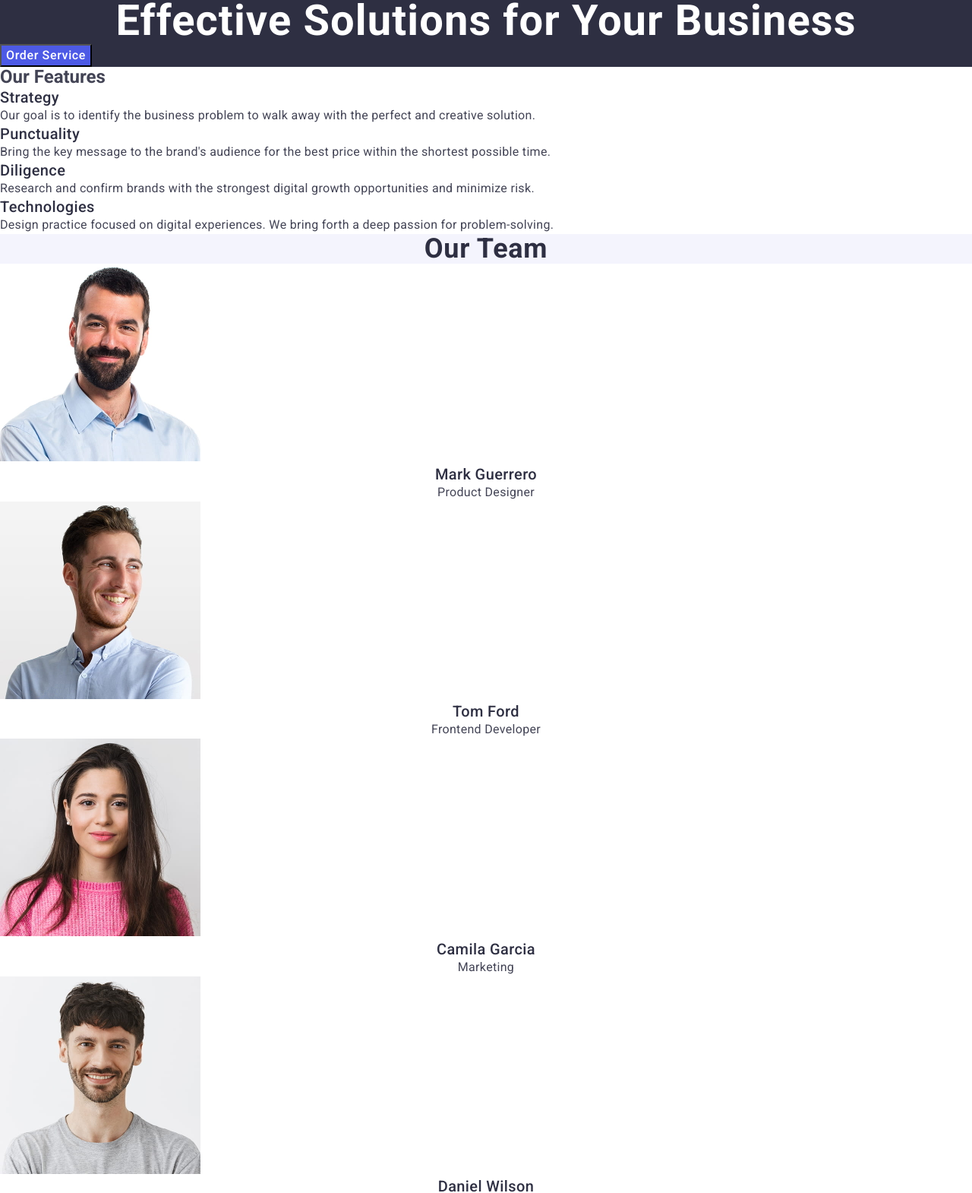
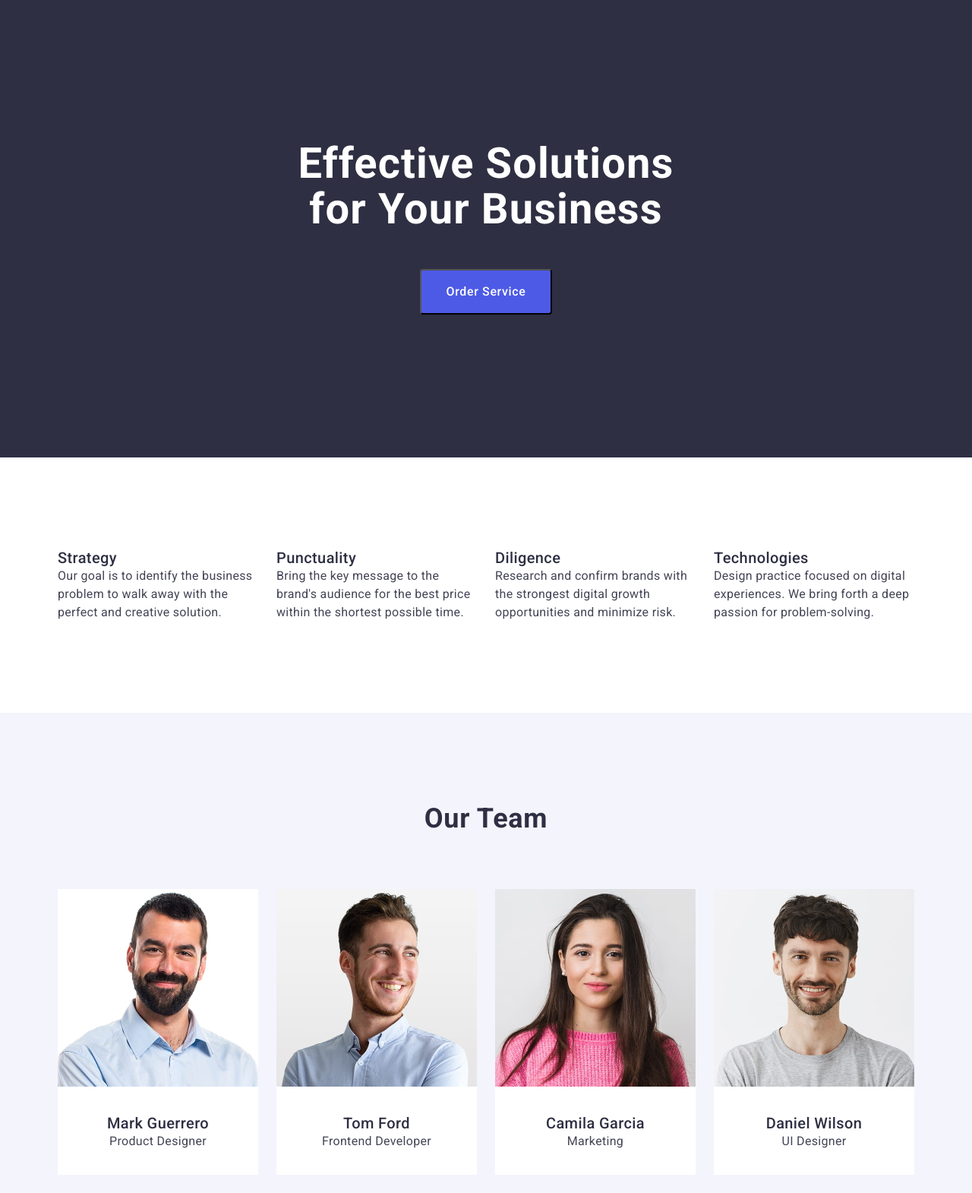
Before and after one commit to alla-degtyarova/goit-markup-hw-03, a plain HTML site: page index.html in a window 1280 px wide. Shown: the part 75-1645 px from the top of the page at 76% size. Drawn offline with nearby package versions, Linux system fonts and the light colour scheme.

Commit message:
add section hero, features, team

```diff
--- a/css/styles.css
+++ b/css/styles.css
@@ -116,17 +116,27 @@ a {
 /* -----------hero--------------- */
 .hero {
   background-color: #2e2f42;
+  padding-top: 188px;
+  padding-bottom: 188px;
 }
 
 .hero-title {
+  display: block;
+  max-width: 496px;
+  margin: 0 auto;
   font-size: 56px;
   line-height: 1.07;
   letter-spacing: 0.02em;
   text-align: center;
   color: #fff;
+  margin-bottom: 48px;
 }
 
 .hero-button {
+  display: block;
+  margin: 0 auto;
+  border-radius: 4px;
+  padding: 16px 32px;
   font-weight: 500;
   font-size: 16px;
   line-height: 1.5;
@@ -142,12 +152,39 @@ a {
 }
 
 /* -----------features--------------- */
+
+.features {
+  padding-top: 120px;
+  padding-bottom: 120px;
+}
+
+.visually-hidden {
+  position: absolute;
+  width: 1px;
+  height: 1px;
+  margin: -1px;
+  border: 0;
+  padding: 0;
+  white-space: nowrap;
+  clip-path: inset(100%);
+  clip: rect(0 0 0 0);
+  overflow: hidden;
+}
+
 .features-item-title {
   font-weight: 500;
   font-size: 20px;
   line-height: 1.2;
   letter-spacing: 0.02em;
   color: #2e2f42;
+}
+
+.features-item {
+  width: calc((100% - 24px * 3) / 4);
+}
+.features-list {
+  display: flex;
+  gap: 24px;
 }
 
 .features-item-text {
@@ -160,6 +197,8 @@ a {
 /* -----------team--------------- */
 .team {
   background-color: #f4f4fd;
+  padding-top: 120px;
+  padding-bottom: 120px;
 }
 
 .team-title {
@@ -169,12 +208,21 @@ a {
   letter-spacing: 0.02em;
   text-align: center;
   color: #2e2f42;
+  margin-bottom: 72px;
+}
+
+.team-list {
+  display: flex;
+  gap: 24px;
 }
 
 .team-item {
   background-color: #fff;
 }
 
+.team-item-container {
+  padding: 32px 16px;
+}
 .team-item-subtitle {
   font-weight: 500;
   font-size: 20px;
--- a/index.html
+++ b/index.html
@@ -54,17 +54,20 @@
     </header>
     <main>
       <section class="hero">
+        <div class="container">
           <h1 class="hero-title">Effective Solutions for Your Business</h1>
           <button class="hero-button" type="button">Order Service</button>
+        </div>
       </section>
       <section class="features">
-        <h2 class="features-title">Our Features</h2>
+        <div class="container">
+          <h2 class="features-title visually-hidden">Our Features</h2>
           <ul class="features-list">
             <li class="features-item">
               <h3 class="features-item-title">Strategy</h3>
               <p class="features-item-text">
-              Our goal is to identify the business problem to walk away with the
-              perfect and creative solution.
+                Our goal is to identify the business problem to walk away with
+                the perfect and creative solution.
               </p>
             </li>
             <li class="features-item">
@@ -89,8 +92,10 @@
               </p>
             </li>
           </ul>
+        </div>
       </section>
       <section class="team">
+        <div class="container">
           <h2 class="team-title">Our Team</h2>
           <ul class="team-list">
             <li class="team-item">
@@ -101,8 +106,10 @@
                 width="264"
                 height="260"
               />
+              <div class="team-item-container">
                 <h3 class="team-item-subtitle">Mark Guerrero</h3>
                 <p class="team-item-text">Product Designer</p>
+              </div>
             </li>
             <li class="team-item">
               <img
@@ -112,8 +119,10 @@
                 width="264"
                 height="260"
               />
+              <div class="team-item-container">
                 <h3 class="team-item-subtitle">Tom Ford</h3>
                 <p class="team-item-text">Frontend Developer</p>
+              </div>
             </li>
             <li class="team-item">
               <img
@@ -123,8 +132,10 @@
                 width="264"
                 height="260"
               />
+              <div class="team-item-container">
                 <h3 class="team-item-subtitle">Camila Garcia</h3>
                 <p class="team-item-text">Marketing</p>
+              </div>
             </li>
             <li class="team-item">
               <img
@@ -134,10 +145,13 @@
                 width="264"
                 height="260"
               />
+              <div class="team-item-container">
                 <h3 class="team-item-subtitle">Daniel Wilson</h3>
                 <p class="team-item-text">UI Designer</p>
+              </div>
             </li>
           </ul>
+        </div>
       </section>
       <section class="portfolio">
         <h2 class="portfolio-title">Our Portfolio</h2>
```
Lines whose indentation alone changed are shown as unchanged.
